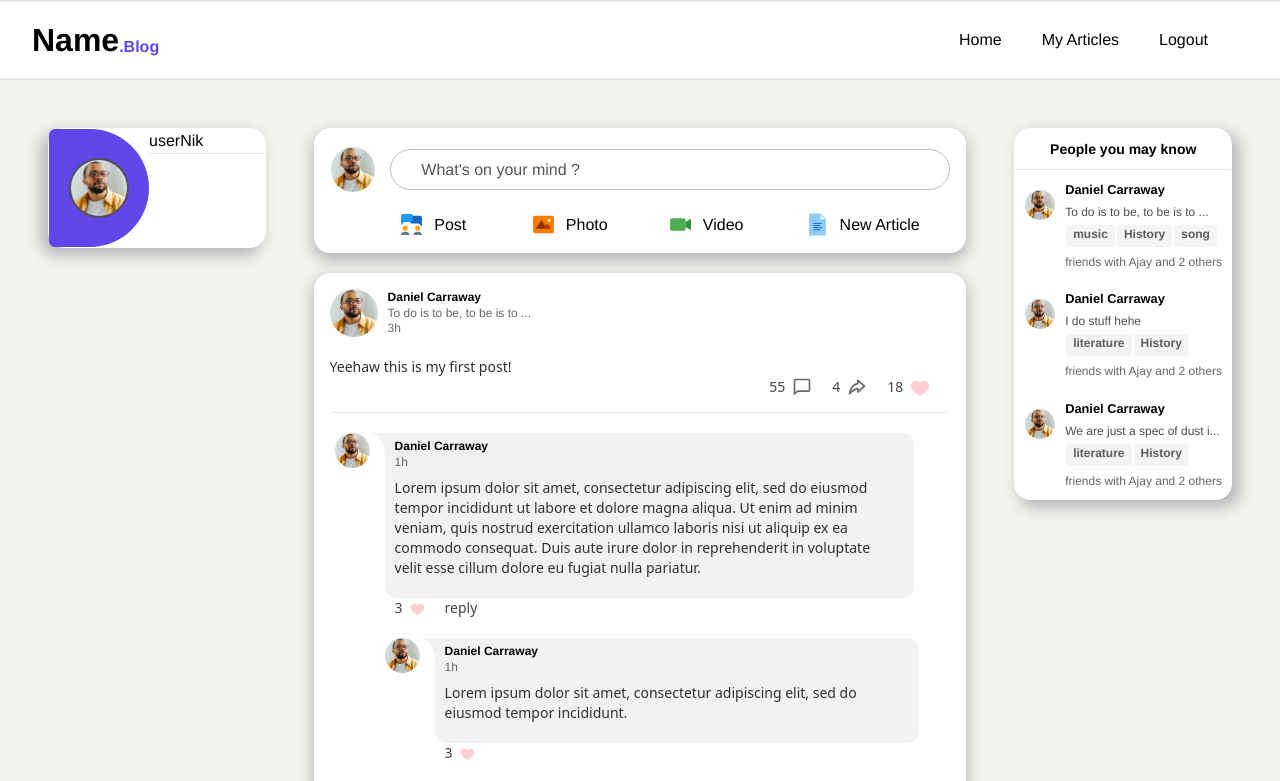
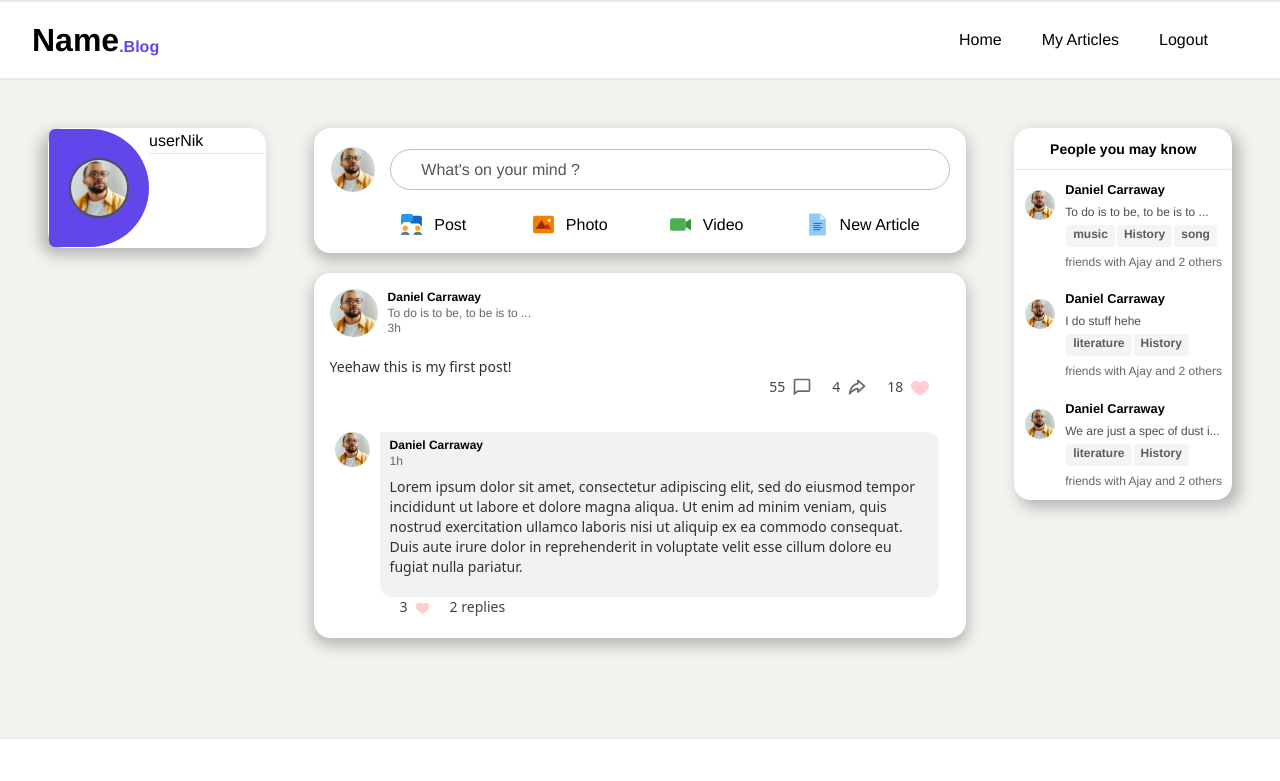
Before and after one commit to DunderMifflinTech/react_blogs, a React (Create React App) app: page /user-wall in a window 1280 px wide. Shown: the top 781 px of the page. Built offline with nearby package versions, Linux system fonts and the light colour scheme.

Commit message:
comments and replies

```diff
--- a/models/userModel.js
+++ b/models/userModel.js
@@ -42,6 +42,11 @@ const userSchema = mongoose.Schema({
       required: false,
     },
   ],
+  posts:[
+    {
+      type: ObjectID
+    }
+  ],
 });
 
 userSchema.pre('save', async function () {
--- a/src/components/playaround/Playaround.js
+++ b/src/components/playaround/Playaround.js
@@ -1,12 +1,34 @@
-import React from 'react'
-import './playaround.css'
+import React, { useState, useRef, useEffect } from 'react';
+import './playaround.css';
 
 function Playaround() {
-    return (
-        <div className='divMaster'>
-            <div className="h-[30px] w-[50px]">Text</div>
-        </div>
-    )
+  const [isActive, setIsActive] = useState(false);
+  return (
+    <>
+      <div className="parent h-[400px] w-[400px] bg-red-600">
+        <button className="bg-white" onClick={() => setIsActive((ia) => !ia)}>
+          activate
+        </button>
+        {isActive && <Child/>}
+      </div>
+    </>
+  );
 }
 
-export default Playaround
+function Child({show}) {
+  useEffect(()=>{
+    console.log('rendered in playaround');
+
+  }, []);
+  const square = useRef(null);
+  return(
+    <>
+      <div
+        ref={square}
+        className={(show? "h-[400px] opacity-100 " :"h-[0px] ") + "transition-all duration-300 ease-in-out  w-[100px] bg-slate-400"}
+      ></div>
+    </>
+  );
+}
+
+export default Playaround;
--- a/src/components/userWall/children/feed/Comment/Comment.js
+++ b/src/components/userWall/children/feed/Comment/Comment.js
@@ -3,26 +3,24 @@ import { FcLike, FcLikePlaceholder } from 'react-icons/fc';
 import userPFP from '../../../../../images/userPFP.png';
 import Reply from '../Reply/Reply';
 
-export default function Comment() {
+export default function Comment({showComments}) {
   const [likeVar, setLikeVar] = useState(false);
+  const [areRepliesOpen, setAreRepliesOpen] = useState(false);
   return (
     <>
+      <div className='p-[20px]'>
         <div className="commenters-info-container flex">
-        <div className="h-[35px] w-[35px] z-10">
+          <div className="h-[35px] w-[35px]">
             {' '}
             {/* //! UserImage*/}
-          <img src={userPFP} className="h-[35px] w-[35px] rounded-full" />
+            <img
+              src={userPFP}
+              className="h-[35px] w-[35px] rounded-full absolute"
+            />
           </div>
-        <div className="flex w-11/12 relative right-[15px]">
-          {' '}
-          {/* //! comment and arrow head */}
-          <div className="bg-[#f2f2f2] w-[30px] h-[30px]">
-            {' '}
-            {/*//! Arrow head of comments sections */}
-            <div className="bg-white w-[30px] h-[30px] rounded-tr-[50%_80%]"></div>
-          </div>
-          <div className=" ">
-            <div className="pb-[10px] pr-[10px] pt-[5px] rounded-b-xl rounded-tr-xl bg-[#f2f2f2] w-full">
+          <div className="flex w-11/12">
+            <div className="">
+              <div className="ml-[10px] pb-[10px] pr-[10px] pt-[5px] rounded-b-xl rounded-tr-xl bg-[#f2f2f2] w-full">
                 {' '}
                 {/* //! the comments body */}
                 <ul className="pl-[10px]">
@@ -35,15 +33,15 @@ export default function Comment() {
                   </li>
                 </ul>
                 <div className="m-[10px] font-sans font-normal text-sm text-[#303030] ">
-                Lorem ipsum dolor sit amet, consectetur adipiscing elit, sed do
-                eiusmod tempor incididunt ut labore et dolore magna aliqua. Ut
-                enim ad minim veniam, quis nostrud exercitation ullamco laboris
-                nisi ut aliquip ex ea commodo consequat. Duis aute irure dolor
-                in reprehenderit in voluptate velit esse cillum dolore eu fugiat
-                nulla pariatur.
+                  Lorem ipsum dolor sit amet, consectetur adipiscing elit, sed
+                  do eiusmod tempor incididunt ut labore et dolore magna aliqua.
+                  Ut enim ad minim veniam, quis nostrud exercitation ullamco
+                  laboris nisi ut aliquip ex ea commodo consequat. Duis aute
+                  irure dolor in reprehenderit in voluptate velit esse cillum
+                  dolore eu fugiat nulla pariatur.
                 </div>
               </div>
-            <div className="w-full pl-[10px] flex ">
+              <div className="w-full  pl-[30px] flex ">
                 {' '}
                 {/*//! like and reply button for a comment */}
                 <div className="like hover:cursor-pointer pr-[20px] flex text-[14px] items-center">
@@ -63,16 +61,22 @@ export default function Comment() {
                     />
                   )}
                 </div>
-              <button className="font-sans font-normal text-sm text-[#434343]">
-                reply
+                <button
+                  onClick={() => setAreRepliesOpen((aro) => !aro)}
+                  className="font-sans font-normal text-sm text-[#434343]"
+                >
+                  {areRepliesOpen ? 'close' : '2 replies'}
                 </button>
               </div>
             </div>
           </div>
         </div>
-      <div className='pl-[50px]'>
+        {areRepliesOpen && (
+          <div className="pl-[50px]">
             <Reply />
             <Reply />
+          </div>
+        )}
       </div>
     </>
   );
--- a/src/components/userWall/children/feed/Post/Post.js
+++ b/src/components/userWall/children/feed/Post/Post.js
@@ -3,16 +3,14 @@ import userPFP from '../../../../../images/userPFP.png';
 import { FcLike, FcLikePlaceholder } from 'react-icons/fc';
 import { TbShare3 } from 'react-icons/tb';
 import { BiComment } from 'react-icons/bi';
-import {IconContext} from 'react-icons';
+import { IconContext } from 'react-icons';
 import { Link, NavLink, useNavigate } from 'react-router-dom';
 import './Post.css';
+import Comment from '../Comment/Comment';
 
 const bio = 'To do is to be, to be is to do, scooby dooby doo';
 function Post({ children }) {
   const [isCommentSectionOpen, setIsCommentSectionOpen] = useState(false);
-  const handleCommentClick = () => {
-    setIsCommentSectionOpen(true);
-  };
   const [likeVar, setLikeVar] = useState(false);
   return (
     <div className="h-auto w-full bg-[#fff] mt-[20px] rounded-2xl  border-[0.5px] border-[#fff] shadow-[0px_6px_14px_2px_rgb(185,185,185)]">
@@ -51,31 +49,38 @@ function Post({ children }) {
                 onClick={() => setLikeVar((lv) => !lv)}
                 className="like hover:cursor-pointer pr-[20px] flex text-[14px] items-center"
               >
-                <span className="pr-[7px] font-sans font-normal text-sm text-[#434343]">18</span>
+                <span className="pr-[7px] font-sans font-normal text-sm text-[#434343]">
+                  18
+                </span>
                 {likeVar ? (
                   <FcLike size={20} className="like-enabled-icon" />
                 ) : (
-                  <FcLikePlaceholder  size={20} />
+                  <FcLikePlaceholder size={20} />
                 )}
               </div>
               <div className="share pr-[20px] hover:cursor-pointer flex text-[13px] items-center">
-                <span className="pr-[7px] font-sans font-normal text-sm text-[#434343]">4</span>
-                <TbShare3 color = 'DimGrey' size={20} />
+                <span className="pr-[7px] font-sans font-normal text-sm text-[#434343]">
+                  4
+                </span>
+                <TbShare3 color="DimGrey" size={20} />
               </div>
-              <div
-                className="comment pr-[20px] hover:cursor-pointer flex text-[13px] items-center"
-                onClick={handleCommentClick}
-              >
-                <span className="pr-[7px] font-sans font-normal text-sm text-[#434343]">55</span>
-                <BiComment color = 'DimGrey'  size={20} />
+              <div className="comment pr-[20px] hover:cursor-pointer flex text-[13px] items-center">
+                <span className="pr-[7px] font-sans font-normal text-sm text-[#434343]">
+                  55
+                </span>
+                <BiComment
+                  onClick={() => setIsCommentSectionOpen((icso) => !icso)}
+                  color="DimGrey"
+                  size={20}
+                />
               </div>
             </div>
           </div>
         </div>
-        <div className="flex justify-center">
-          <hr className="w-[94.5%]"/>
-        </div>
-        <div className="p-[20px]">{children}</div>
+            {isCommentSectionOpen && (<div className="flex justify-center">
+              <hr className="w-[94.5%]" />
+            </div>)}
+            <Comment showComments = {isCommentSectionOpen}>{children}</Comment>
       </div>
     </div>
   );
--- a/src/components/userWall/children/feed/Reply/Reply.js
+++ b/src/components/userWall/children/feed/Reply/Reply.js
@@ -7,21 +7,16 @@ export default function Reply() {
   return (
     <>
       <div className="commenters-info-container flex pt-[20px]">
-        <div className="h-[35px] w-[35px] z-10">
+        <div className="h-[35px] w-[35px]">
           {' '}
           {/* //! UserImage*/}
           <img src={userPFP} className="h-[35px] w-[35px] rounded-full" />
         </div>
-        <div className="flex w-11/12 relative right-[15px]">
+        <div className="flex w-11/12">
           {' '}
           {/* //! comment and arrow head */}
-          <div className="bg-[#f2f2f2] w-[30px] h-[30px]">
-            {' '}
-            {/*//! Arrow head of comments sections */}
-            <div className="bg-white w-[30px] h-[30px] rounded-tr-[50%_80%]"></div>
-          </div>
           <div className=" ">
-            <div className="pb-[10px] pr-[10px] pt-[5px] rounded-b-xl rounded-tr-xl bg-[#f2f2f2] w-full">
+            <div className="ml-[10px] pb-[10px] pr-[10px] pt-[5px] rounded-b-xl rounded-tr-xl bg-[#f2f2f2] w-full">
               {' '}
               {/* //! the comments body */}
               <ul className="pl-[10px]">
@@ -38,7 +33,7 @@ export default function Reply() {
                 eiusmod tempor incididunt.
               </div>
             </div>
-            <div className="w-full pl-[10px] flex ">
+            <div className="w-full pl-[30px] flex ">
               {' '}
               {/*//! like and reply button for a comment */}
                 <div
```
Also changed, not shown: models/postModel.js (+4 -4 lines), src/images/svgexport-21.svg (added). Lines whose indentation alone changed are shown as unchanged.
